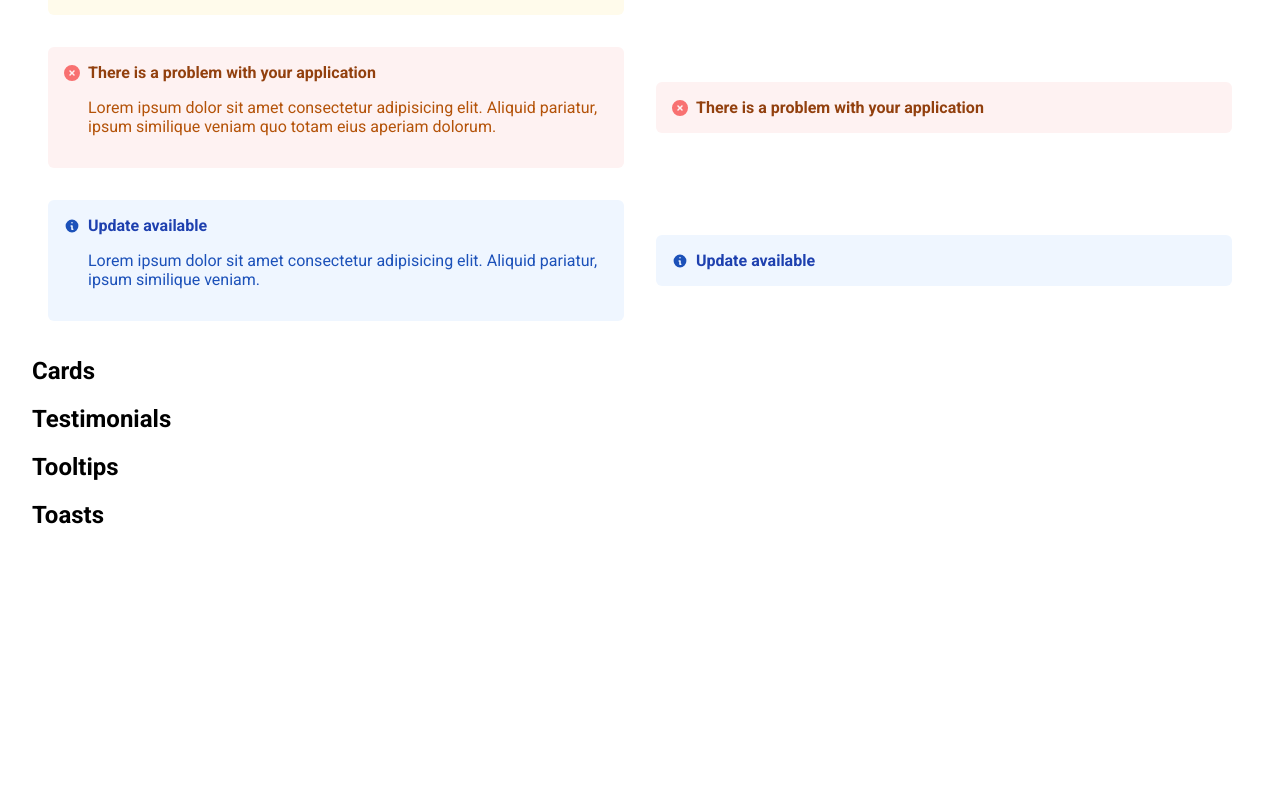
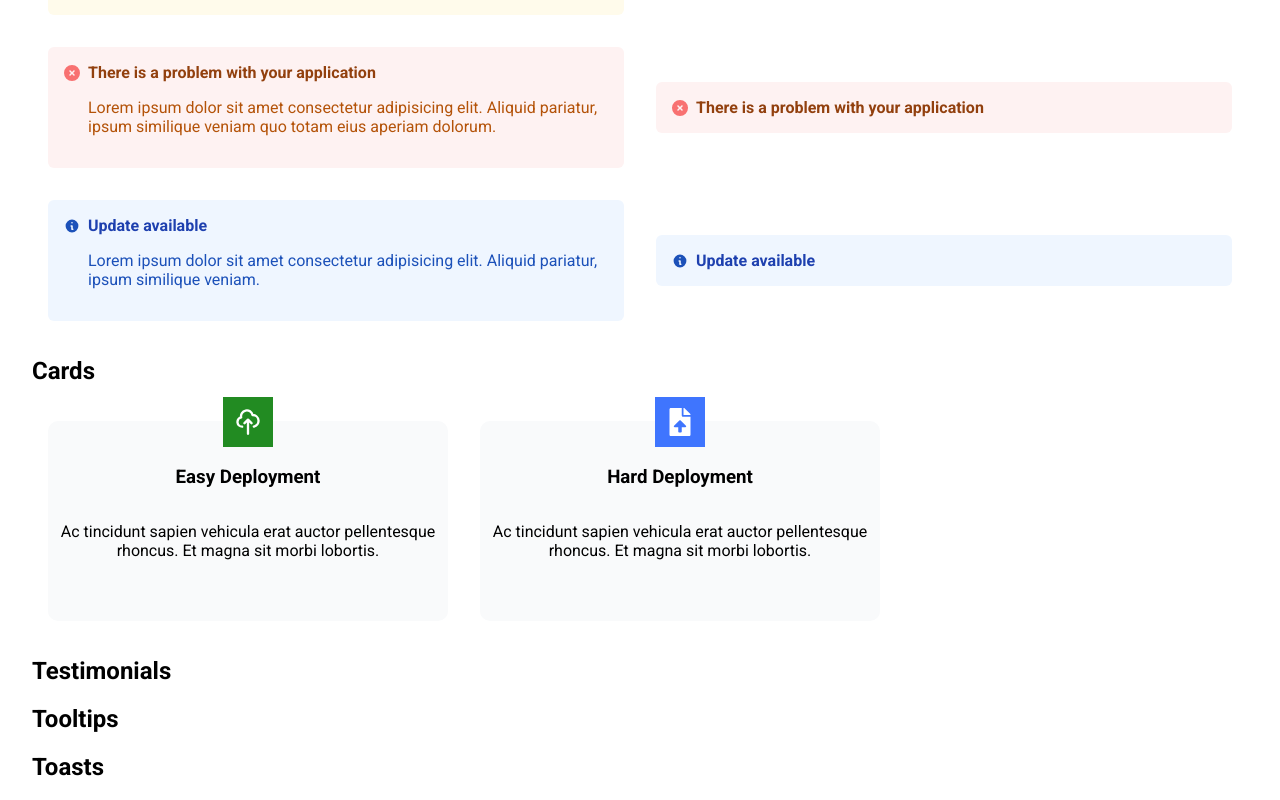
Before and after one commit to benwiacek/component-library, a React (Vite) app: page / in a window 1280 px wide. Shown: the part 656-1456 px from the top of the page. Before the commit the page ends 1205 px from the top, so only its background shows below. Built offline with nearby package versions, Linux system fonts and the light colour scheme.

Commit message:
finished cards components

```diff
--- a/src/App.jsx
+++ b/src/App.jsx
@@ -1,5 +1,8 @@
 import Badge from "./Badge.jsx"
 import Banner from "./Banner.jsx"
+import Card from "./Card.jsx"
+
+import { FaFileUpload } from "react-icons/fa"
 
 export default function App() {
 
@@ -60,8 +63,13 @@ export default function App() {
 			</section>
 
 			<h2>Cards</h2>
-			<section>
-
+			<section className="cards">
+				<Card headline="Easy Deployment" color="#228B22">
+					Ac tincidunt sapien vehicula erat auctor pellentesque rhoncus. Et magna sit morbi lobortis.
+				</Card>
+				<Card headline="Hard Deployment" Icon={FaFileUpload}>
+					Ac tincidunt sapien vehicula erat auctor pellentesque rhoncus. Et magna sit morbi lobortis.
+				</Card>
 			</section>
 
 			<h2>Testimonials</h2>
--- /dev/null
+++ b/src/Card.jsx
@@ -0,0 +1,19 @@
+import { HiOutlineCloudUpload } from "react-icons/hi";
+
+export default function Card({ headline, Icon, color, children}) {
+
+    const CardIcon = Icon? Icon : HiOutlineCloudUpload
+    const colorIcon = color? color : "#3F75FE"
+
+    return (
+        <div className="card" >
+            <div className="card-icon-container" style={{backgroundColor: colorIcon}}>
+                <CardIcon className="card-icon" size={28} />
+            </div>
+            <div className="card-text">
+                <h3>{headline}</h3>
+                <p>{children}</p>
+            </div>
+        </div>
+    )
+}
--- a/src/index.css
+++ b/src/index.css
@@ -164,3 +164,42 @@ h2 {
 .blue-icon {
     color: #60A5FA;
 }
+
+/* === Cards === */
+
+.cards {
+    display: flex;
+}
+
+.card {
+    width: 400px;
+    height: 200px;
+    background-color: #F9FAFB;
+    display: flex;
+    flex-direction: column;
+    align-items: center;
+    margin: 1rem;
+    border-radius: 10px;
+    padding: 0.75em;
+}
+
+.card-icon-container {
+    width: 50px;
+    height: 50px;
+    background-color: #3F75FE;
+    display: flex;
+    margin-top: -2.25em;
+}
+
+.card-icon {
+    color: white;
+    margin: 0 auto;
+    align-self: center;
+}
+
+.card-text {
+    display: flex;
+    flex-direction: column;
+    align-items: center;
+    text-align: center;
+}
```
